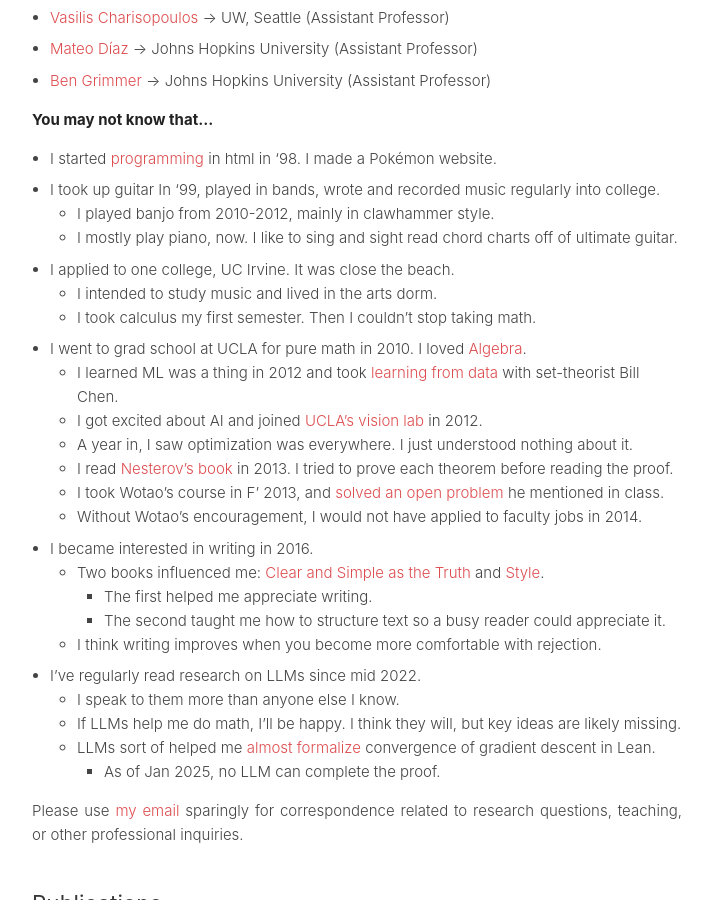
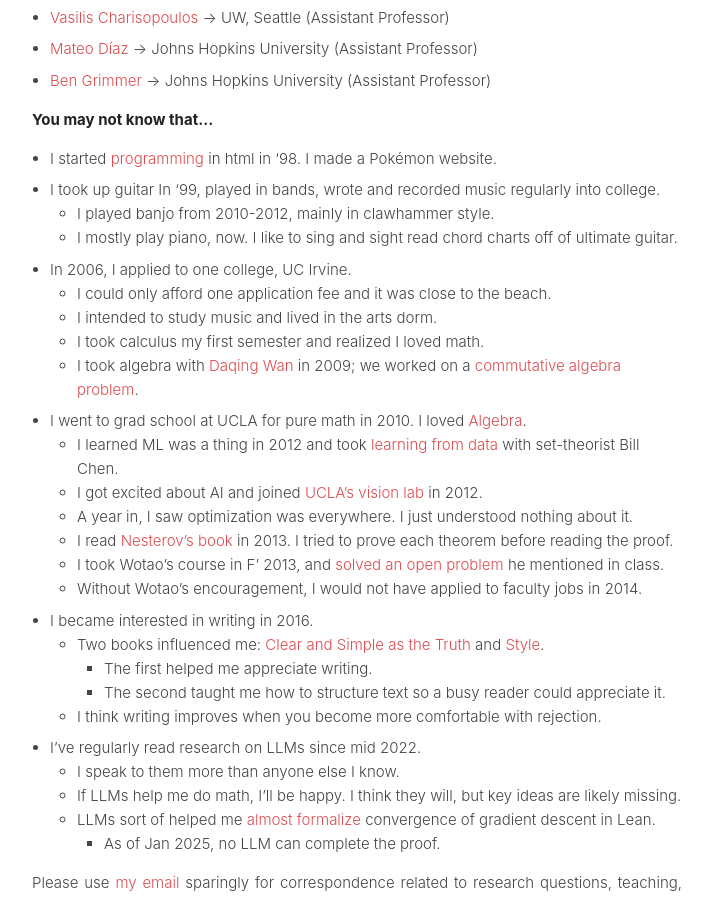
Before and after one commit to damek/damek.github.io, a Jekyll site: the page built from index.md, in a window 1280 px wide and 900 px high, scrolled down 945 px. Shown: the whole window, without its empty margins (283-995 px from the left). Built offline with Jekyll 4.4.1, drawn with Linux system fonts in a browser that asks for light colours.

Commit message:
Update index.md to enhance personal narrative with additional details and improved clarity

```diff
--- a/index.md
+++ b/index.md
@@ -43,9 +43,11 @@ I'm an Associate Professor in Wharton's Department of Statistics and Data Scienc
 - I took up guitar In '99, played in bands, wrote and recorded music regularly into college.
     - I played banjo from 2010-2012, mainly in clawhammer style.
     - I mostly play piano, now. I like to sing and sight read chord charts off of ultimate guitar.
-- I applied to one college, UC Irvine. It was close the beach.
+- In 2006, I applied to one college, UC Irvine.
+    - I could only afford one application fee and it was close to the beach.
     - I intended to study music and lived in the arts dorm.
-    - I took calculus my first semester. Then I couldn't stop taking math.
+    - I took calculus my first semester and realized I loved math.
+    - I took algebra with [Daqing Wan](https://www.math.uci.edu/~dwan/) in 2009; we worked on a [commutative algebra problem](http://www.ams.org/journals/proc/2011-139-03/S0002-9939-2010-10620-2/).
 - I went to grad school at UCLA for pure math in 2010. I loved [Algebra](https://link.springer.com/book/10.1007/978-1-4613-0041-0).
     - I learned ML was a thing in 2012 and took [learning from data](https://work.caltech.edu/telecourse) with set-theorist Bill Chen.
     - I got excited about AI and joined [UCLA’s vision lab](http://vision.ucla.edu/people.html) in 2012.
```
